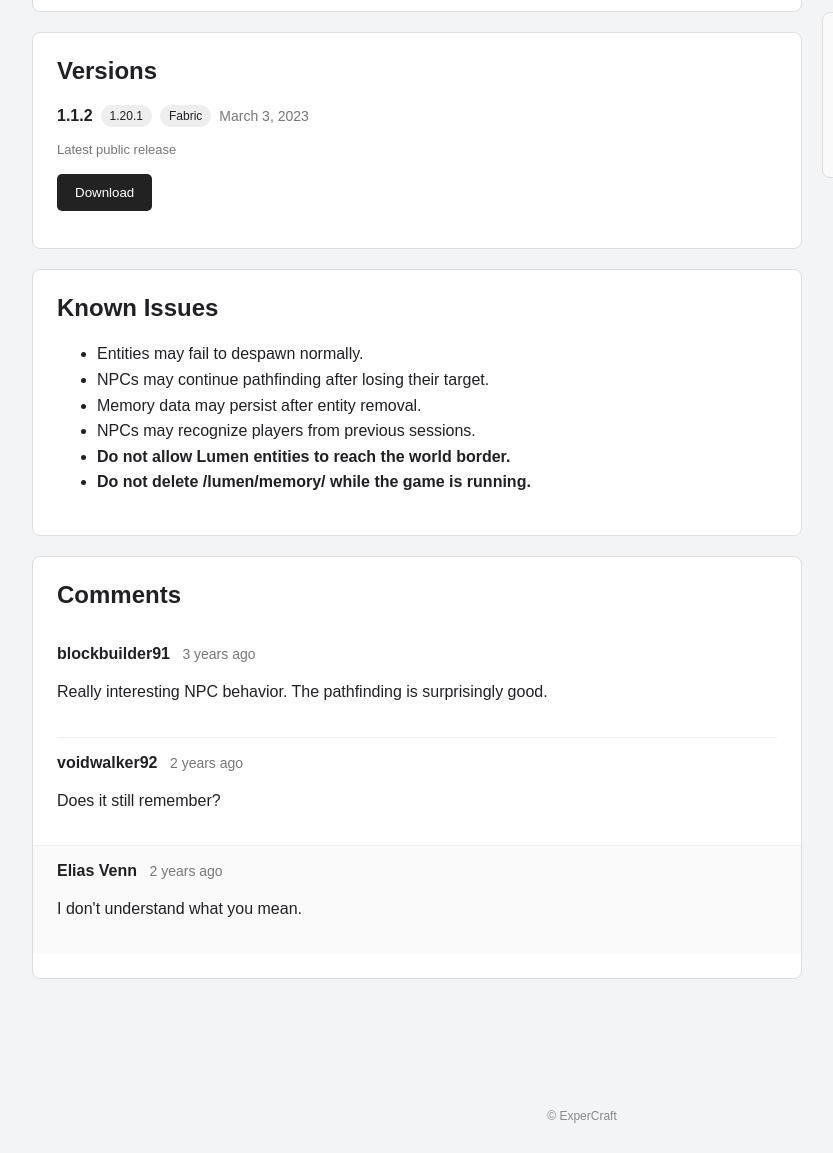
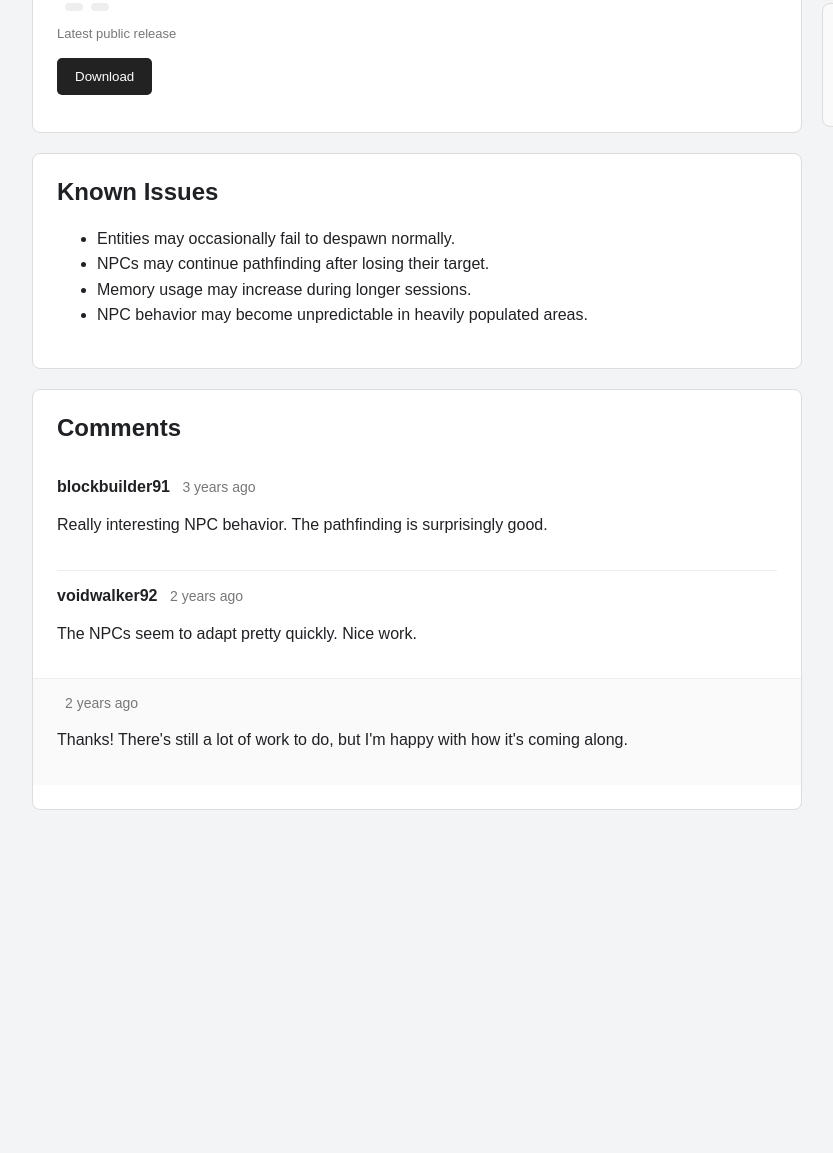
Before and after one commit to LumenSimulation/LumenWebsite, a plain HTML site: page index.html in a window 1280 px wide. Shown: the part 561-1714 px from the top of the page, without its empty margins (58-891 px from the left). After the commit the page ends 1471 px from the top, so only its background shows below. Drawn offline with Linux system fonts and the light colour scheme.

Commit message:
Update index.html

````diff
--- a/index.html
+++ b/index.html
@@ -1,3 +1,4 @@
+```html
 <!DOCTYPE html>
 <html lang="en">
 <head>
@@ -29,6 +30,7 @@
 
     <div class="layout">
         <section>
+
             <div class="card">
                 <h2>About</h2>
                 <p data-config="modDescription"></p>
@@ -37,26 +39,28 @@
 
             <div class="card">
                 <h2>Versions</h2>
+
                 <div class="version">
                     <strong data-config="modVersion"></strong>
                     <span class="pill" data-config="minecraftVersion"></span>
                     <span class="pill" data-config="loader"></span>
                     <span class="muted" data-config="releaseDate"></span>
                 </div>
+
                 <p class="small">Latest public release</p>
+
                 <button id="downloadBtn">Download</button>
                 <p id="downloadStatus" class="small"></p>
             </div>
 
             <div class="card">
                 <h2>Known Issues</h2>
+
                 <ul>
-                    <li>Entities may fail to despawn normally.</li>
+                    <li>Entities may occasionally fail to despawn normally.</li>
                     <li>NPCs may continue pathfinding after losing their target.</li>
-                    <li>Memory data may persist after entity removal.</li>
-                    <li>NPCs may recognize players from previous sessions.</li>
-                    <li><strong>Do not allow Lumen entities to reach the world border.</strong></li>
-                    <li><strong>Do not delete /lumen/memory/ while the game is running.</strong></li>
+                    <li>Memory usage may increase during longer sessions.</li>
+                    <li>NPC behavior may become unpredictable in heavily populated areas.</li>
                 </ul>
             </div>
 
@@ -72,24 +76,42 @@
                 <div class="comment">
                     <strong>voidwalker92</strong>
                     <span class="muted">2 years ago</span>
-                    <p>Does it still remember?</p>
+                    <p>The NPCs seem to adapt pretty quickly. Nice work.</p>
                 </div>
 
                 <div class="comment developer-comment">
                     <strong data-config="developerName"></strong>
                     <span class="muted">2 years ago</span>
-                    <p>I don't understand what you mean.</p>
+                    <p>Thanks! There's still a lot of work to do, but I'm happy with how it's coming along.</p>
                 </div>
             </div>
+
         </section>
 
         <aside>
+
             <div class="card">
                 <h3>Mod Information</h3>
-                <div class="info-row"><span>Game</span><b data-config="minecraftVersion"></b></div>
-                <div class="info-row"><span>Version</span><b data-config="modVersion"></b></div>
-                <div class="info-row"><span>Loader</span><b data-config="loader"></b></div>
-                <div class="info-row"><span>Developer</span><b data-config="developerName"></b></div>
+
+                <div class="info-row">
+                    <span>Game</span>
+                    <b data-config="minecraftVersion"></b>
+                </div>
+
+                <div class="info-row">
+                    <span>Version</span>
+                    <b data-config="modVersion"></b>
+                </div>
+
+                <div class="info-row">
+                    <span>Loader</span>
+                    <b data-config="loader"></b>
+                </div>
+
+                <div class="info-row">
+                    <span>Developer</span>
+                    <b data-config="developerName"></b>
+                </div>
             </div>
 
             <div class="card subtle">
@@ -97,13 +119,6 @@
                 <p><a href="elias.html" data-config="developerName"></a></p>
                 <p class="small">Independent developer</p>
             </div>
-        </aside>
-    </div>
-</main>
 
-<footer id="footer"></footer>
-
-<script src="config.js"></script>
-<script src="script.js"></script>
-</body>
-</html>
+        </
+```
````
